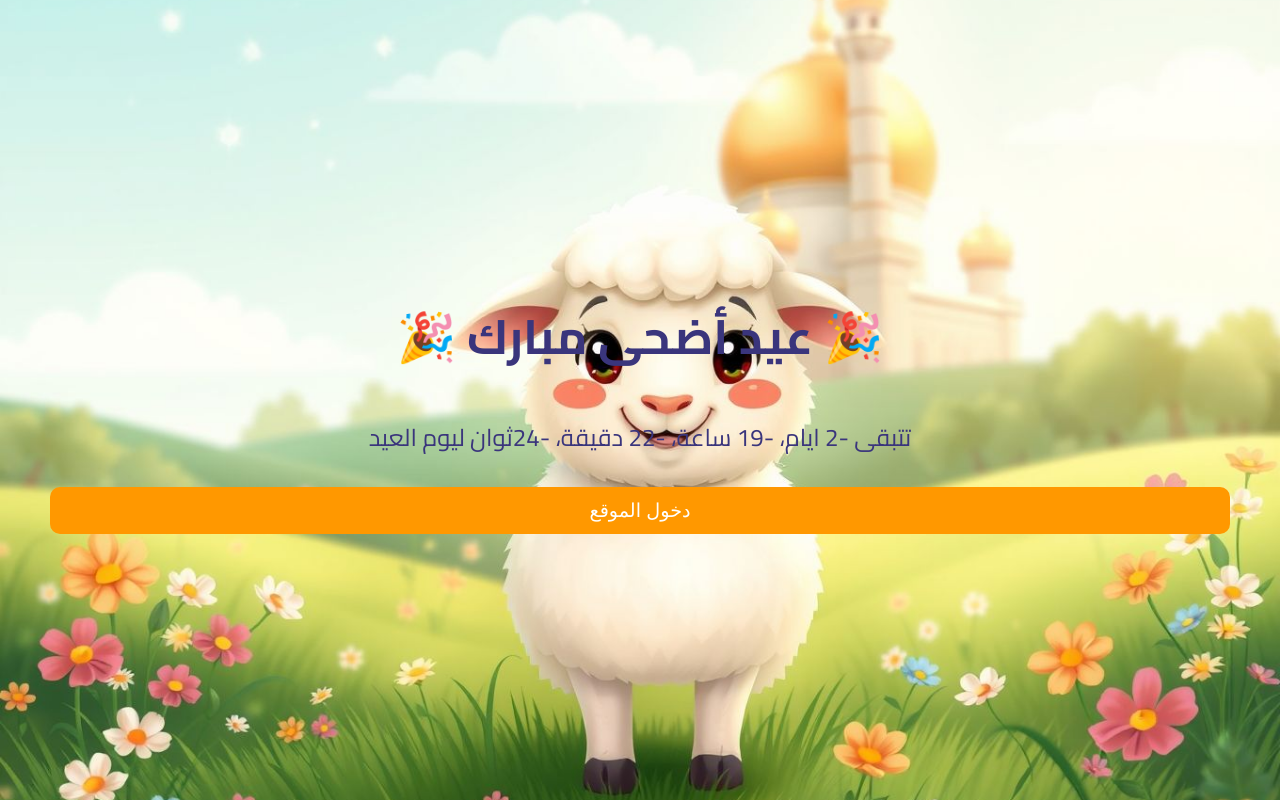
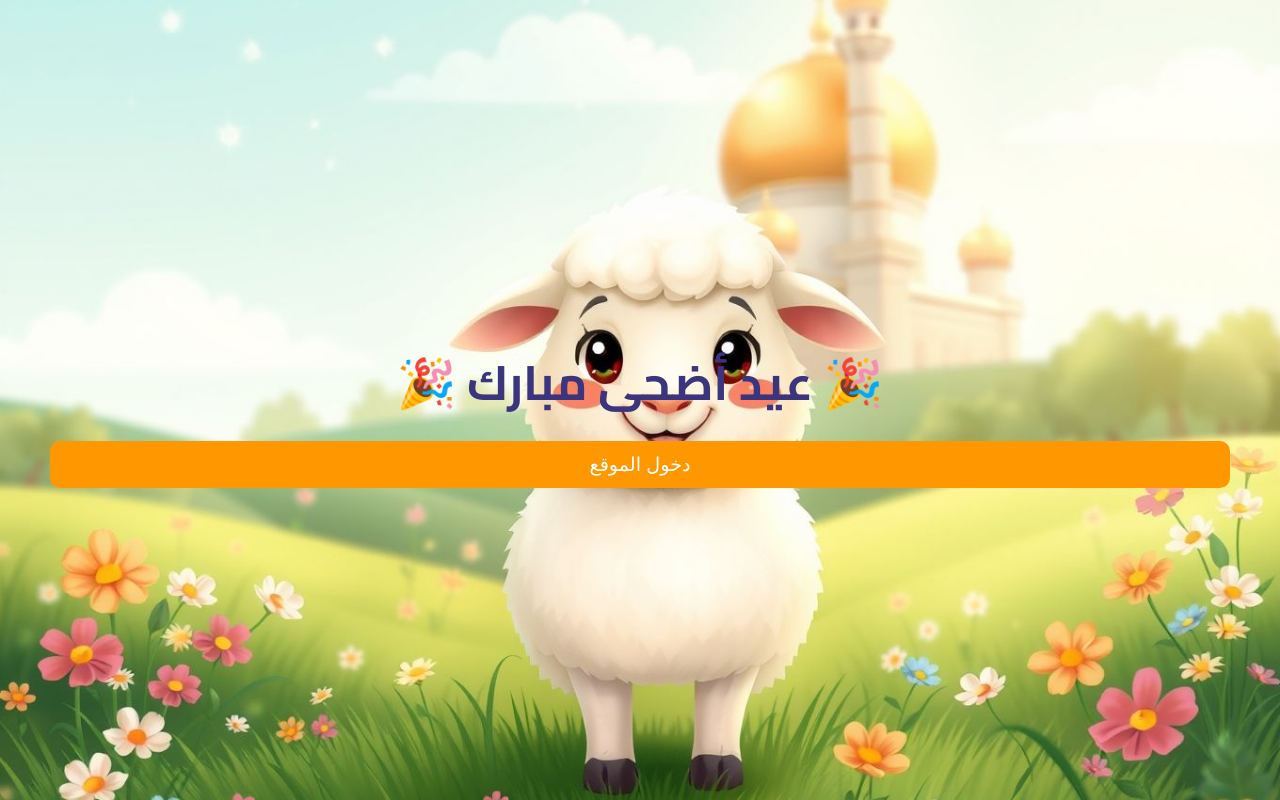
Before and after one commit to hamzabehri/Anti-drug-campaign, a plain HTML site: page index.html in a window 1280 px wide. Drawn offline with Linux system fonts and the light colour scheme.

Commit message:
AID 2025

```diff
--- a/index.html
+++ b/index.html
@@ -10,28 +10,7 @@
 <body class="eid-page">
   <div class="eid-container">
     <h1>🎉 عيد أضحى مبارك 🎉</h1>
-    <p>تتبقى <span id="countdown"></span> ليوم العيد</p>
     <button class="enter-btn" onclick="window.location.href='home.html'">دخول الموقع</button>
   </div>
-
-  <script>
-    const countdownElement = document.getElementById("countdown");
-    const eidDate = new Date("2025-06-06T00:00:00").getTime(); // تاريخ تقريبي للعيد
-
-    function updateCountdown() {
-      const now = new Date().getTime();
-      const distance = eidDate - now;
-
-      const days = Math.floor(distance / (1000 * 60 * 60 * 24));
-      const hours = Math.floor((distance % (1000 * 60 * 60 * 24)) / (1000 * 60 * 60));
-      const minutes = Math.floor((distance % (1000 * 60 * 60)) / (1000 * 60));
-      const seconds = Math.floor((distance % (1000 * 60)) / 1000);
-
-      countdownElement.textContent = `${days} ايام، ${hours} ساعة، ${minutes} دقيقة، ${seconds}ثوان`;
-    }
-
-    setInterval(updateCountdown, 1000);
-    updateCountdown();
-  </script>
 </body>
 </html>
```
